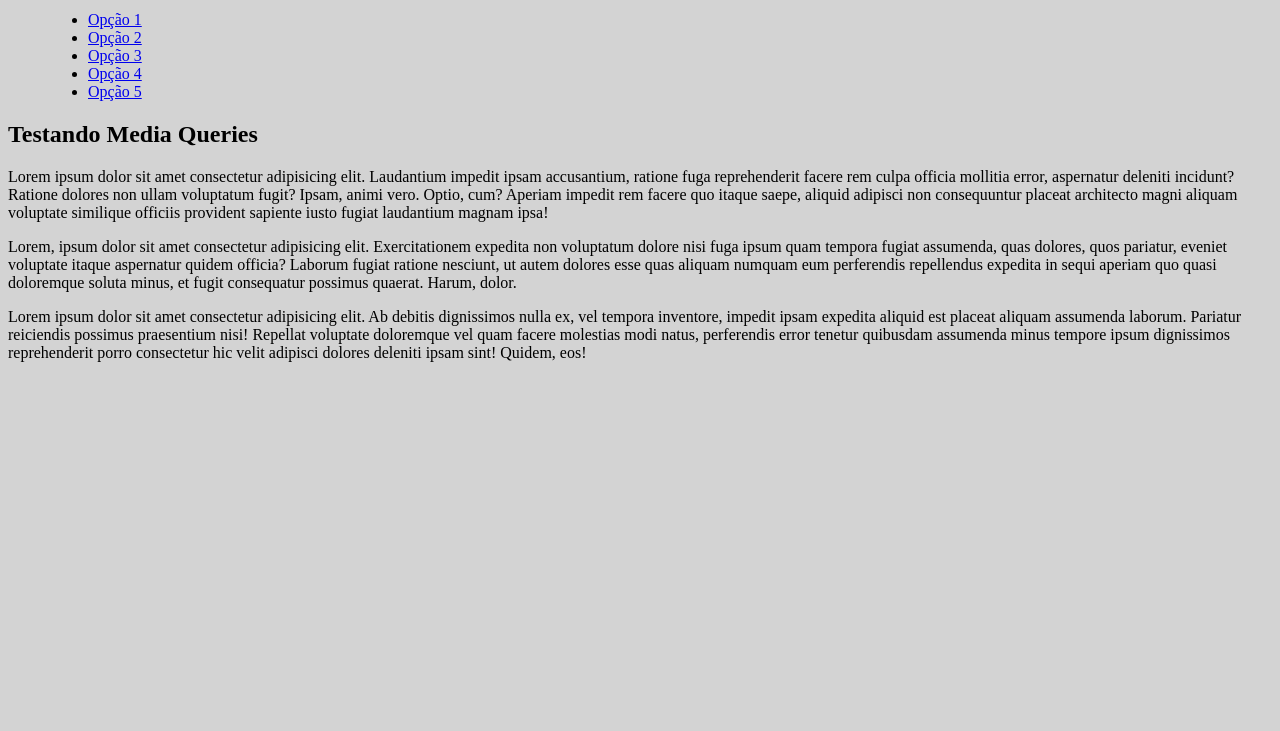
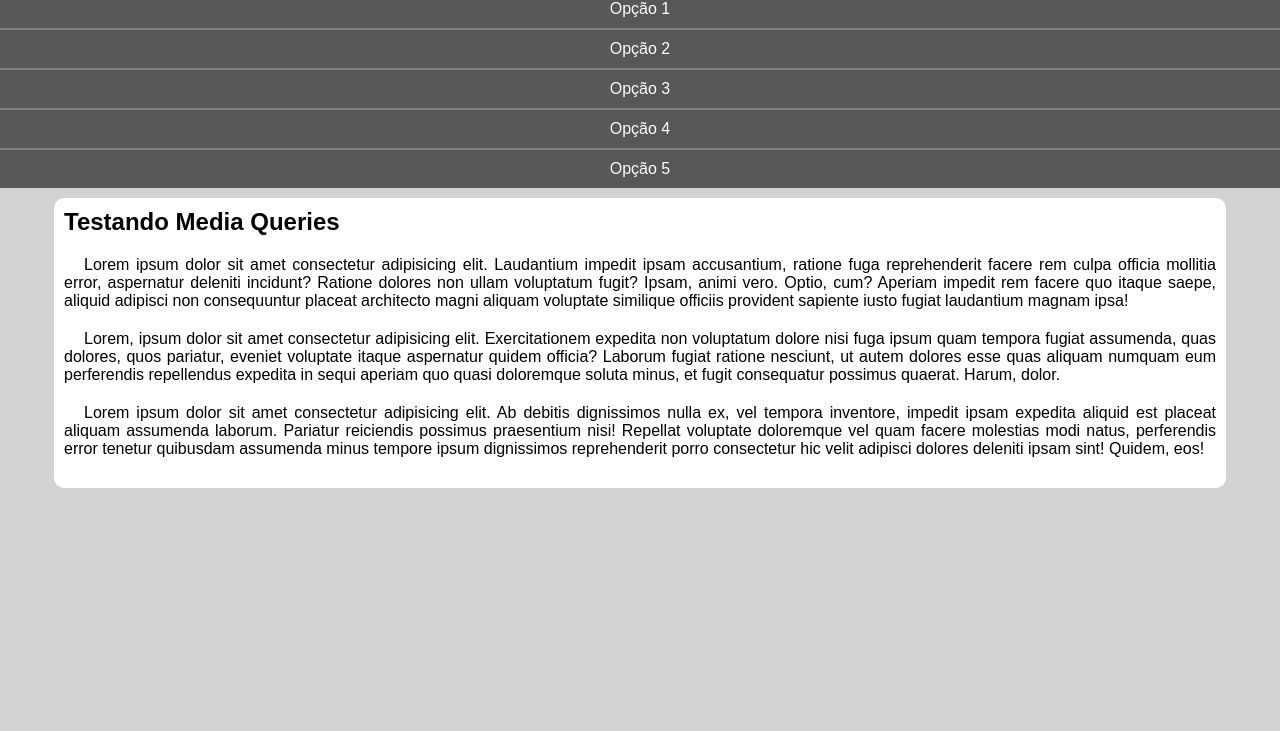
Before and after one commit to kaua-claudino/html-css, a plain HTML site: page exercicios modulo 4/ex026/mq005/index.html in a window 1280 px wide. Shown: the part 69-800 px from the top of the page. Drawn offline with Linux system fonts and the light colour scheme.

Commit message:
Update style.css

```diff
--- a/exercicios modulo 4/ex026/mq005/estilos/style.css
+++ b/exercicios modulo 4/ex026/mq005/estilos/style.css
@@ -1,5 +1,62 @@
 @charset "UTF-8";
+
+* {
+    font-family: Arial, Helvetica, sans-serif;
+
+    margin: 0px;
+    padding: 0px;
+}
 
 body, html {
     background-color: lightgrey;
 }
+
+header {
+    background-color: rgb(148, 148, 148);
+}
+
+header > h1 {
+    padding: 10px;
+    text-align: center;
+}
+
+menu {
+    display: block;
+}
+
+menu > ul {
+    list-style-type: none;
+}
+
+menu a {
+    display: block;
+    padding: 10px;
+    text-decoration: none;
+    background-color: rgb(87, 87, 87);
+    color: white;
+    text-align: center;
+    border-top: 2px solid gray;
+}
+
+menu a:hover {
+    background-color: gray;
+}
+
+main {
+    width: 90vw;
+    background-color: white;
+    margin: auto;
+    margin-top: 10px;
+    padding: 10px;
+    border-radius: 10px;
+}
+
+article > h2 {
+    padding-bottom: 20px;
+}
+
+article > p {
+    text-align: justify;
+    margin-bottom: 20px;
+    text-indent: 20px;
+}
```
